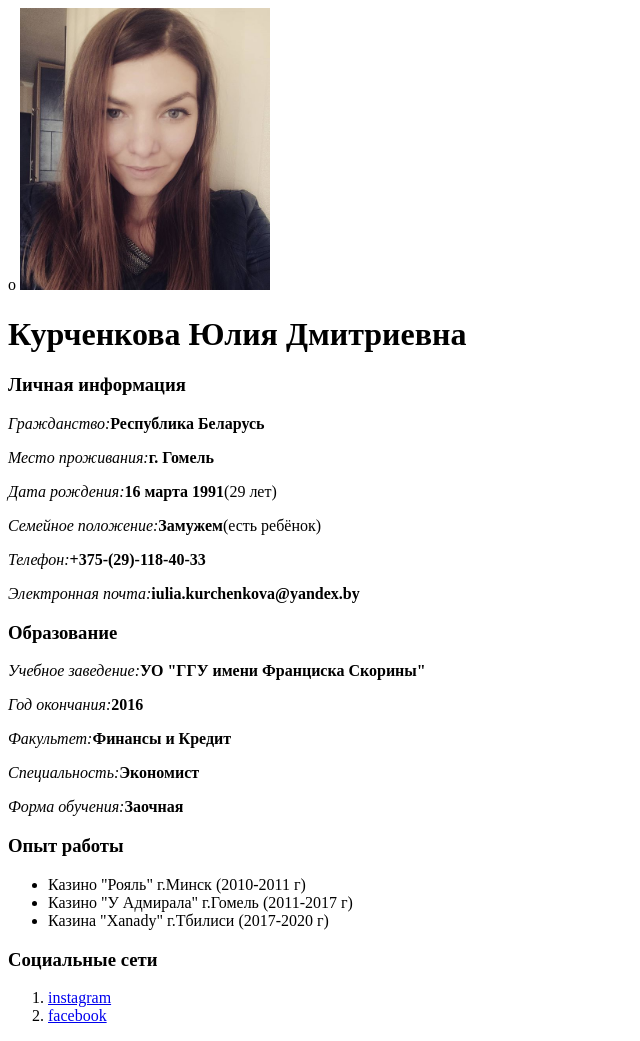
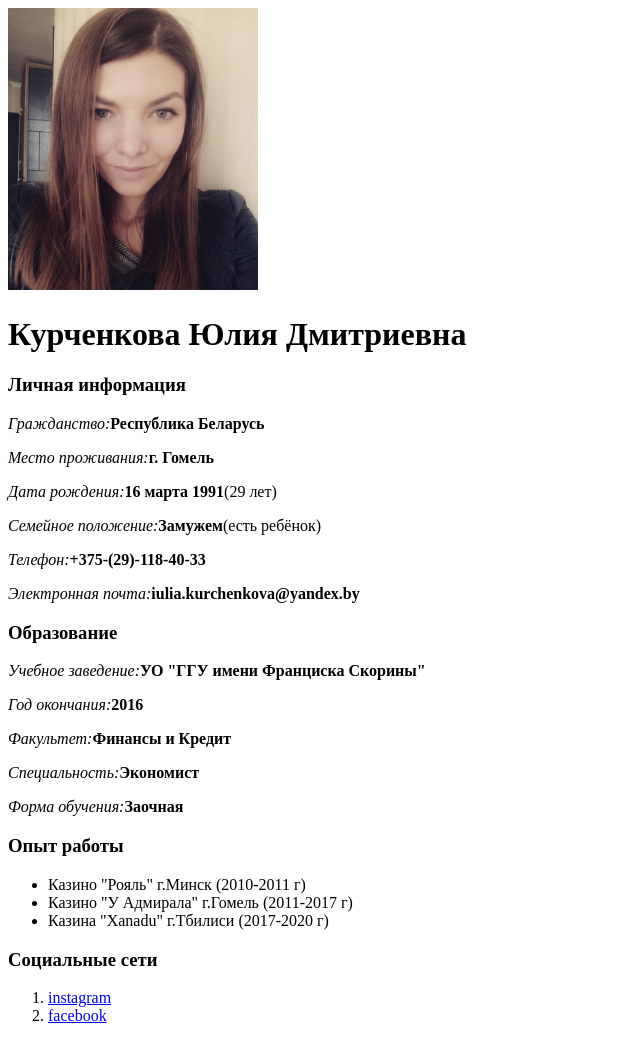
Before and after one commit to yuliya-kurchenkova/lesson-1, a plain HTML site: page index.html in a window 1280 px wide. Shown: the whole page, without its empty margins (0-640 px from the left). Drawn offline with Linux system fonts and the light colour scheme.

Commit message:
Update index.html

```diff
--- a/index.html
+++ b/index.html
@@ -1,13 +1,11 @@
 <!DOCTYPE html>
 <html lang="ru">
-
 <head>
 	<meta charset="UTF-8">
 	<title>Lesson 1</title>
 </head>
-
 <body>
-	<header>o
+	<header>
 		<img src="kurchenkova.jpg" alt="фото" width="250">
 		<h1>Курченкова Юлия Дмитриевна</h1>
 	</header>
@@ -56,7 +54,7 @@
 			<ul>
 				<li>Казино "Рояль" г.Минск (2010-2011 г)</li>
 				<li>Казино "У Адмирала" г.Гомель (2011-2017 г)</li>
-				<li>Казина "Xanady" г.Тбилиси (2017-2020 г)</li>
+				<li>Казина "Xanadu" г.Тбилиси (2017-2020 г)</li>
 			</ul>
 		</section>
 	</main>
@@ -68,5 +66,4 @@
 		</ol>
 	</footer>
 </body>
-
 </html>
```
